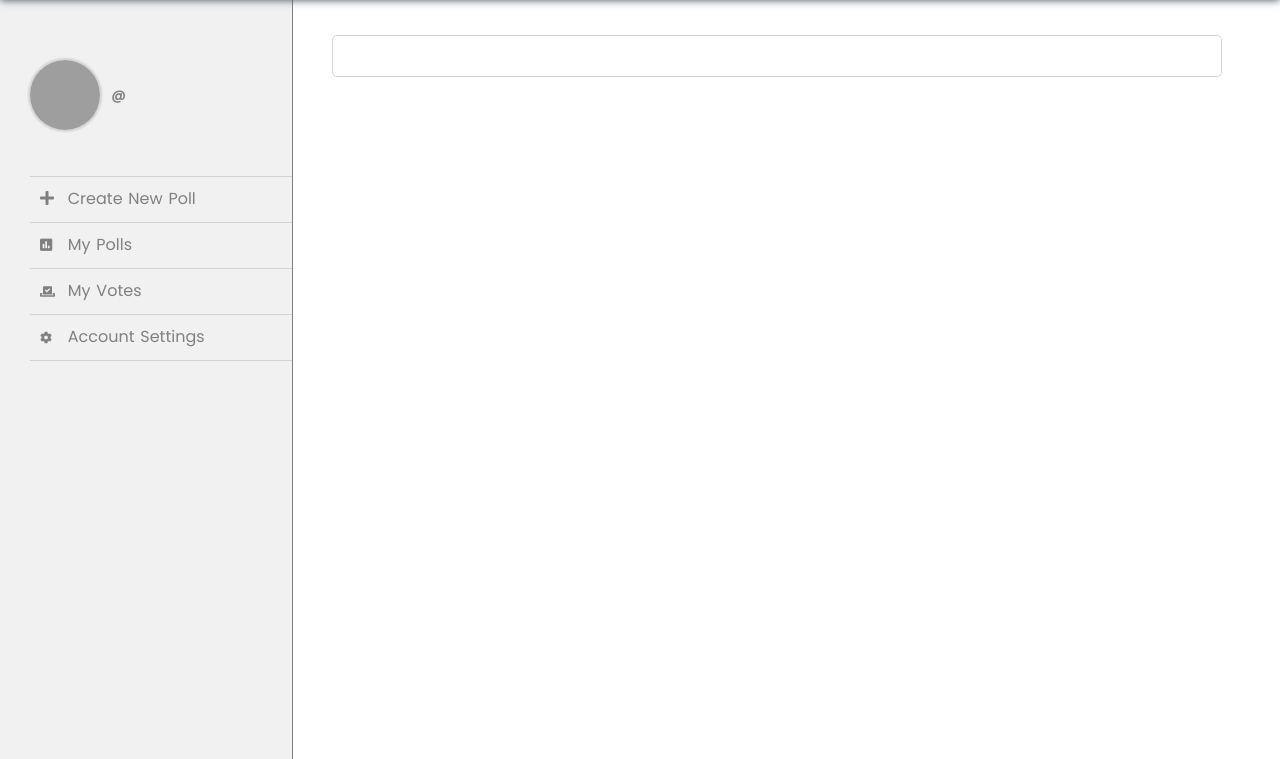
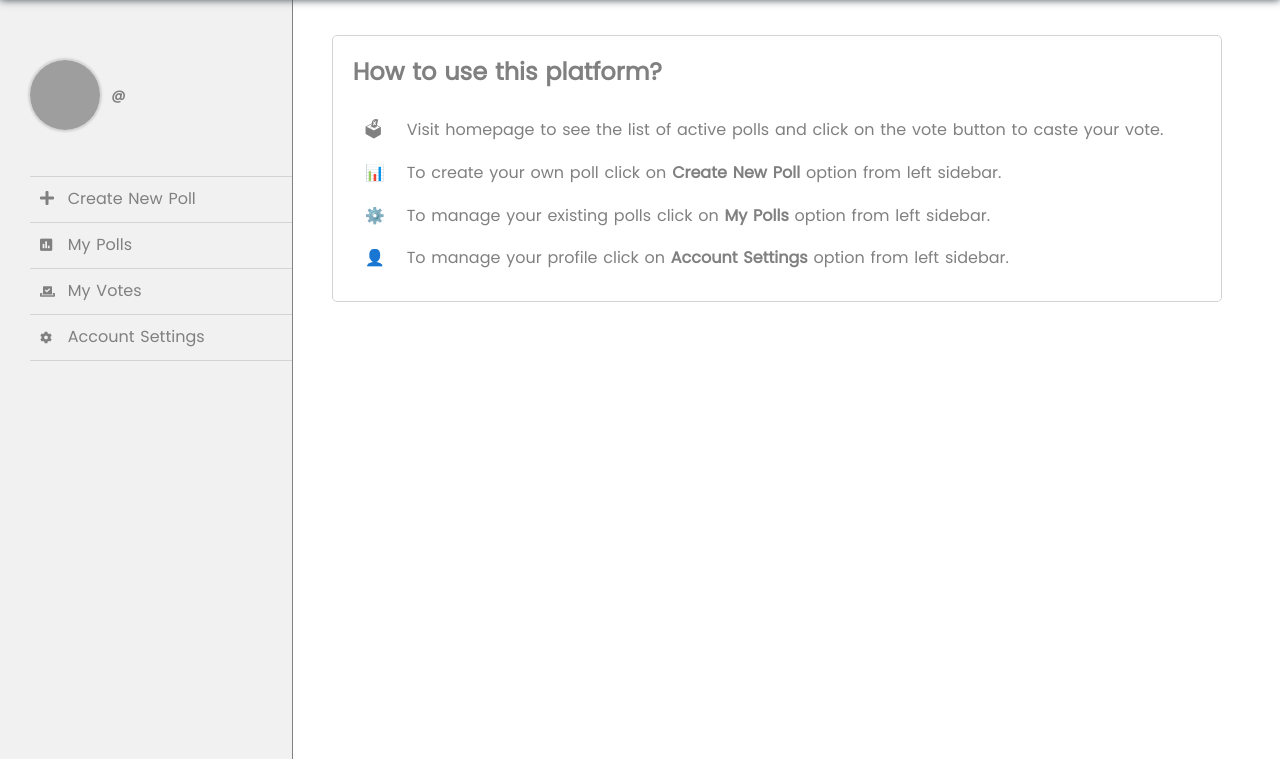
Before and after one commit to threej-in/BBVS, a PHP site: page /page/dashboard.php in a window 1280 px wide. Shown: the part 65-824 px from the top of the page. Run offline with PHP 8.4, Linux system fonts and the light colour scheme; the visitor is signed in with stand-in values (Sample User, id 1); data that the repository does not hold is empty; grey boxes are pictures that could not be loaded.

Commit message:
bug fixes

```diff
--- a/src/page/dashboard.php
+++ b/src/page/dashboard.php
@@ -103,8 +103,32 @@
         </ul>
         <hr style="height:50px;">
     </div>
+    <style>
+        tr, td{
+            border: none;
+        }
+    </style>
     <div class="content" id="contentArea">
-
+        <h2 style="color:grey;">How to use this platform?</h2>
+        <br>
+        <table>
+            <tr>
+                <td>🗳</td>
+                <td><p>Visit homepage to see the list of active polls and click on the vote button to caste your vote.</p></td>
+            </tr>
+            <tr>
+                <td>📊</td>
+                <td><p>To create your own poll click on<strong> Create New Poll </strong>option from left sidebar.</p></td>
+            </tr>
+            <tr>
+                <td>⚙️</td>
+                <td><p>To manage your existing polls click on<strong> My Polls </strong>option from left sidebar.</p></td>
+            </tr>
+            <tr>
+                <td>👤</td>
+                <td><p>To manage your profile click on<strong> Account Settings </strong>option from left sidebar.</p></td>
+            </tr>
+        </table>
     </div>
 </div>
 <?php
--- a/src/page/result.php
+++ b/src/page/result.php
@@ -202,7 +202,7 @@
     </form>
     <div class="flexrow sidebar" style="width: 33%;height:1000px;overflow-y:scroll;">
         <?php
-        $t->query('SELECT * FROM BBVSPOLLS WHERE STATUS = 0 AND PID <> ? ORDER BY STARTDATE DESC LIMIT 5',[[&$poll['PID'],'i']]);
+        $t->query('SELECT * FROM BBVSPOLLS WHERE STATUS = 0 AND PERIOD > 0 AND PID <> ? ORDER BY STARTDATE DESC LIMIT 5',[[&$poll['PID'],'i']]);
         if(false != $t->execute()){
             while($poll = $t->fetch()){
                 echo '<div class="box" onclick="location.href=\'page/poll.php?title='.urlencode($poll['POLLNAME']).'\'">
```
Also changed, not shown: src/index.php (+6 -4 lines).
